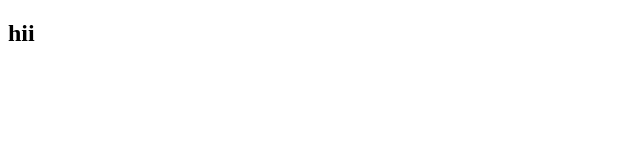
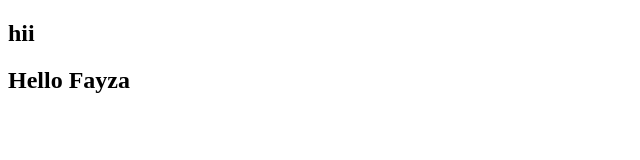
Before and after one commit to fayzasalman/hotell, a plain HTML site: page index.html in a window 1280 px wide. Shown: the whole page, without its empty margins (0-640 px from the left). Drawn offline with Linux system fonts and the light colour scheme.

Commit message:
added h2

```diff
--- a/index.html
+++ b/index.html
@@ -8,5 +8,6 @@
 </head>
 <body>
     <h2>hii</h2>
+    <h2>Hello Fayza</h2>
 </body>
 </html>
```
